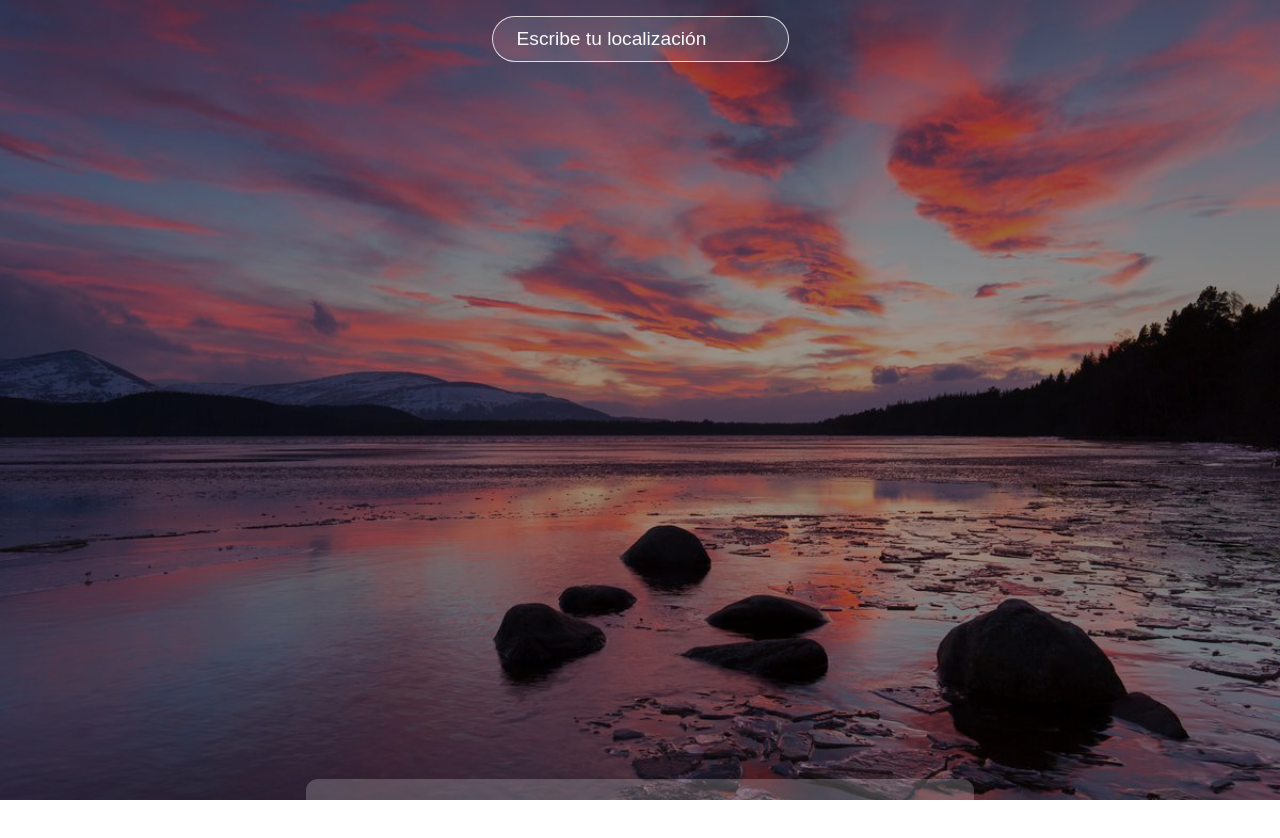
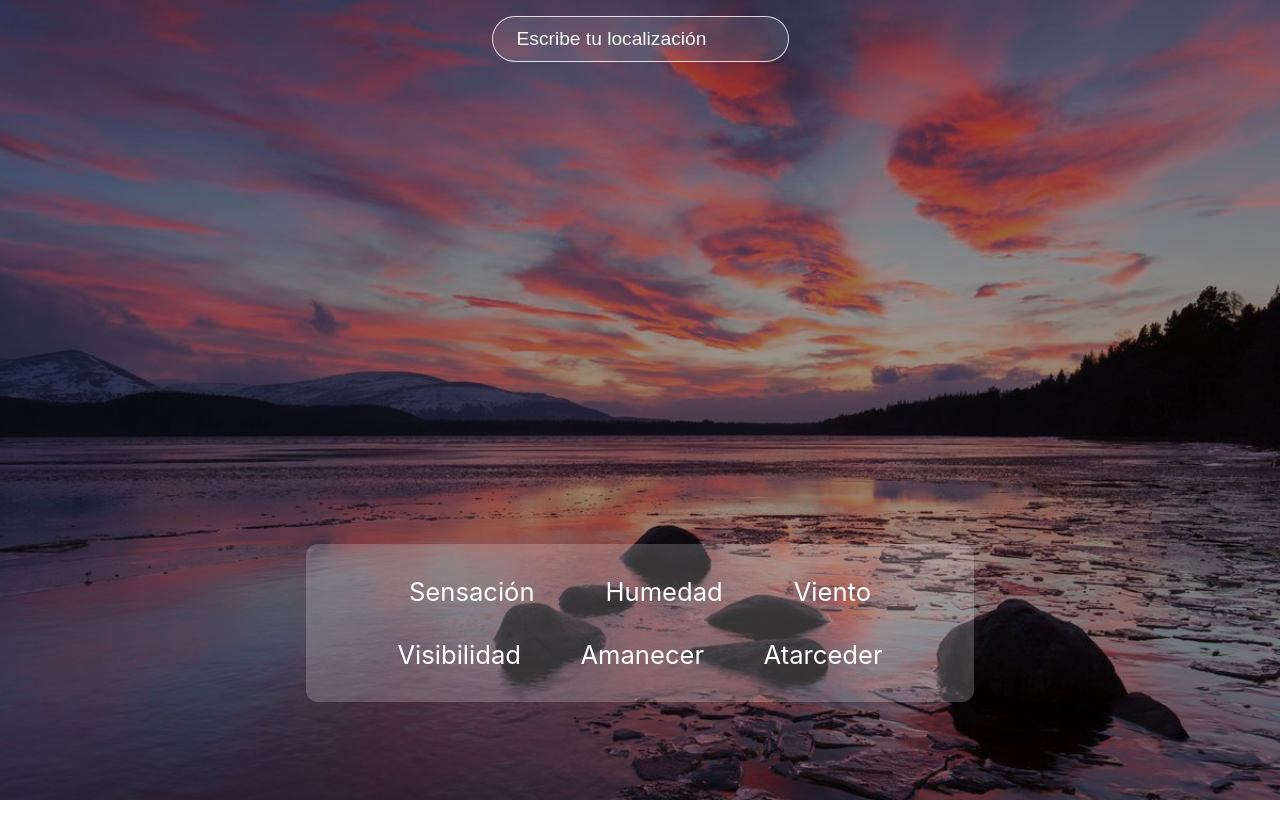
Before and after one commit to juancasanchez6/react-football-Live-Scores, a React (Create React App) app: page / in a window 1280 px wide. Shown: the top 838 px of the page. After the commit the page ends 800 px from the top, so only its background shows below. Built offline with nearby package versions, Linux system fonts and the light colour scheme.

Commit message:
Update-Weather_App

```diff
--- a/package.json
+++ b/package.json
@@ -14,6 +14,7 @@
     "flutterwave-react-v3": "^1.3.0",
     "react": "^18.2.0",
     "react-dom": "^18.2.0",
+    "react-icons-weather": "^1.0.5",
     "react-scripts": "5.0.1",
     "web-vitals": "^2.1.4"
   },
--- a/src/App.js
+++ b/src/App.js
@@ -3,7 +3,7 @@ import axios from "axios";
 
 //Funciones de Conversión
 const convertToCelsius = (kelvin) => {
-  return (kelvin - 273.15);
+  return kelvin - 273.15;
 };
 
 const convertToKilometersPerHour = (milesPerHour) => {
@@ -29,7 +29,25 @@ function App() {
   // Funciones de conversión aplicadas a los datos
   const temperatureC = data.main ? convertToCelsius(data.main.temp) : null;
   const feelsLikeC = data.main ? convertToCelsius(data.main.feels_like) : null;
-  const windKph = data.wind ? convertToKilometersPerHour(data.wind.speed) : null;
+  const windKph = data.wind
+    ? convertToKilometersPerHour(data.wind.speed)
+    : null;
+
+
+  const convertirAModoHora = (fechaA) => {
+    const fecha = new Date(fechaA * 1000);
+    const horas = fecha.getUTCHours();
+    const minutos = fecha.getUTCMinutes();
+
+
+    // Formatear el tiempo
+    const tiempoFormateado = `${horas.toString().padStart(2, "0")}:${minutos
+      .toString()
+      .padStart(2, "0")}`;
+
+
+    return tiempoFormateado;
+  };
 
   return (
     <div className="App">
@@ -51,10 +69,11 @@ function App() {
             {data.main ? <h1>{temperatureC.toFixed(0)}ºC</h1> : null}
           </div>
           <div className="description">
-            {data.weather ? <p>{data.weather[0].main}</p> : null}
+            {data.weather ? <p>{data.weather[0].description}</p> : null}
           </div>
         </div>
         <div className="bottom">
+          <div className="bottom1">
             <div className="feels">
               {data.main ? (
                 <p className="bold">{feelsLikeC.toFixed(0)}ºC</p>
@@ -66,8 +85,31 @@ function App() {
               <p>Humedad</p>
             </div>
             <div className="wind">
-            {data.wind ? <p className="bold">{windKph.toFixed(2)} KM/H</p> : null}
+              {data.wind ? (
+                <p className="bold">{windKph.toFixed(0)} KM/H</p>
+              ) : null}
               <p>Viento</p>
+            </div>
+          </div>
+          <div className="bottom2">
+            <div className="feels">
+              {data.visibility ? (
+                <p className="bold">{data.visibility / 10000}Km</p>
+              ) : null}{" "}
+              <p>Visibilidad</p>
+            </div>
+            <div className="humidity">
+              {data.sys ? (
+                <p className="bold">{convertirAModoHora(data.sys.sunrise)} </p>
+              ) : null}
+              <p>Amanecer</p>
+            </div>
+            <div className="wind">
+              {data.sys ? (
+                <p className="bold">{convertirAModoHora(data.sys.sunset)} </p>
+              ) : null}
+              <p>Atarceder</p>
+            </div>
           </div>
         </div>
       </div>
--- a/src/index.css
+++ b/src/index.css
@@ -67,7 +67,7 @@ h1 {
 
 .container {
   max-width: 700px;
-  height: 700px;
+  height: 70vh;
   margin: auto;
   padding: 0 1rem;
   position: relative;
@@ -90,7 +90,7 @@ h1 {
 }
 
 .App .bottom {
-  display: flex;
+  display: block;
   justify-content: space-evenly;
   text-align: center;
   width: 100%;
@@ -100,6 +100,13 @@ h1 {
   background-color: rgba(255,255,255,0.2);
 }
 
+.App .bottom1,  .bottom2 {
+  display: flex;
+  justify-content: space-evenly;
+  text-align: center;
+  padding: 1rem;
+}
+
 .bold {
   font-weight: 700;
 }
```
Also changed, not shown: 1 other file (tests, documents, lock files or other folders). Lines whose indentation alone changed are shown as unchanged.
